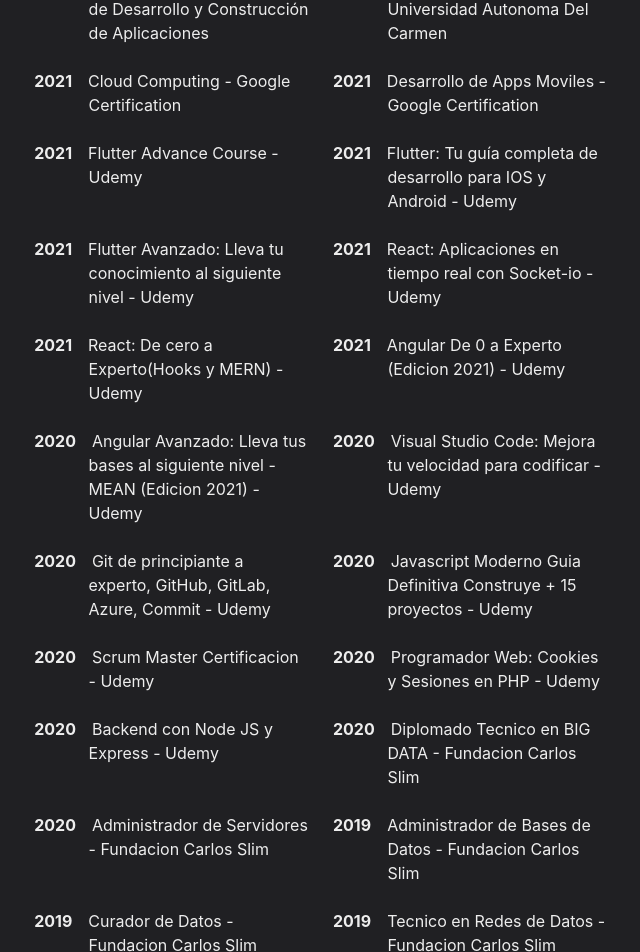
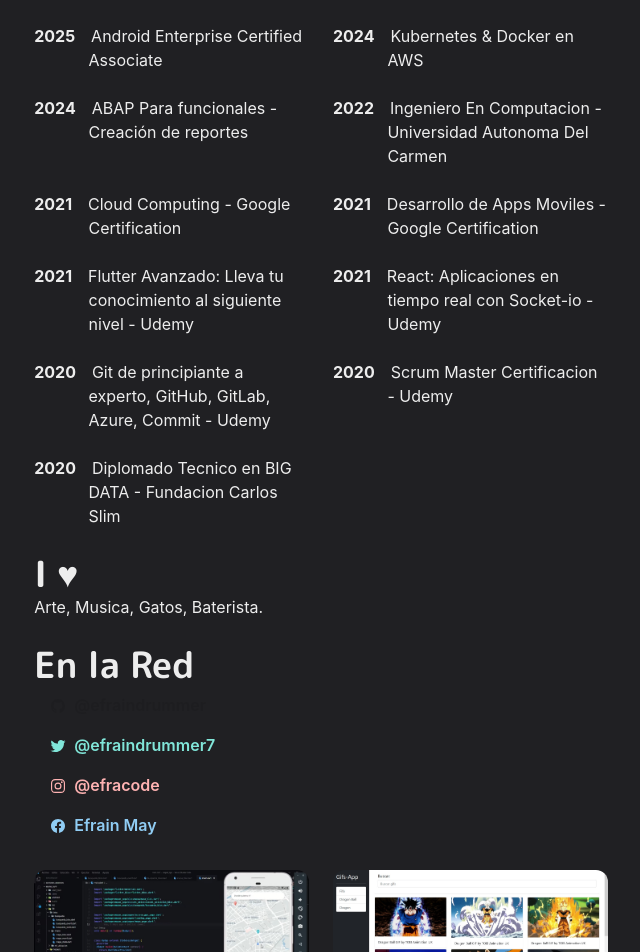
Before and after one commit to efraindrummer/efrawebsaite-nextjs-copywith, a Next.js app: page / in a window 1280 px wide. Shown: the part 3510-4462 px from the top of the page, without its empty margins (319-959 px from the left). Built offline with nearby package versions, Linux system fonts and the light colour scheme.

Commit message:
updated certifications

```diff
--- a/components/timeline.js
+++ b/components/timeline.js
@@ -48,7 +48,7 @@ export const TimelineItem = ({ year, title, description, subtitle, isRight, logo
           >
             <Image
               src={logo}
-              boxSize={{ base: "60px", md: "80px" }}
+              boxSize={{ base: "50px", md: "70px" }}
               borderRadius="full"
               alt="Company Logo"
             />
@@ -63,7 +63,7 @@ export const TimelineItem = ({ year, title, description, subtitle, isRight, logo
           boxShadow="xl"
           borderWidth={2}
           borderColor={borderColor}
-          maxWidth={{ base: "100%", md: "70%" }}
+          maxWidth={{ base: "90%", md: "70%" }}
           textAlign={{ base: "center", md: isRight ? "right" : "left" }}
           position="relative"
         >
--- a/pages/index.js
+++ b/pages/index.js
@@ -101,6 +101,19 @@ const Home = () => {
                         Estudios & Certificaciones
                     </Heading>
                     <SimpleGrid columns={[1, 2, 2]} gap={6}>
+
+                    <BioSection>
+                        <BioYear>2025</BioYear>
+                        Desarrollo Web con IA: OpenIA - DeepSeek, JS y NodeJS
+                    </BioSection>
+                    <BioSection>
+                        <BioYear>2025</BioYear>
+                        Android Enterprise Certified Professional
+                    </BioSection>
+                    <BioSection>
+                        <BioYear>2025</BioYear>
+                        Android Enterprise Certified Associate
+                    </BioSection>
                     <BioSection>
                         <BioYear>2024</BioYear>
                         Kubernetes & Docker en AWS
@@ -108,10 +121,6 @@ const Home = () => {
                     <BioSection>
                         <BioYear>2024</BioYear>
                         ABAP Para funcionales - Creación de reportes
-                    </BioSection>
-                    <BioSection>
-                        <BioYear>2024</BioYear>
-                        Fiori SAPUI5 - Herramientas de Desarrollo y Construcción de Aplicaciones
                     </BioSection>
                     <BioSection>
                         <BioYear>2022</BioYear>
@@ -127,14 +136,6 @@ const Home = () => {
                     </BioSection>
                     <BioSection>
                         <BioYear>2021</BioYear>
-                        Flutter Advance Course - Udemy
-                    </BioSection>
-                    <BioSection>
-                        <BioYear>2021</BioYear>
-                        Flutter: Tu guía completa de desarrollo para IOS y Android - Udemy
-                    </BioSection>
-                    <BioSection>
-                        <BioYear>2021</BioYear>
                         Flutter Avanzado: Lleva tu conocimiento al siguiente nivel - Udemy
                     </BioSection>
                     <BioSection>
@@ -142,28 +143,8 @@ const Home = () => {
                         React: Aplicaciones en tiempo real con Socket-io - Udemy
                     </BioSection>
                     <BioSection>
-                        <BioYear>2021</BioYear>
-                        React: De cero a Experto(Hooks y MERN) - Udemy
-                    </BioSection>
-                    <BioSection>
-                        <BioYear>2021</BioYear>
-                        Angular De 0 a Experto (Edicion 2021) - Udemy
-                    </BioSection>
-                    <BioSection>
-                        <BioYear>2020</BioYear>
-                        Angular Avanzado: Lleva tus bases al siguiente nivel - MEAN (Edicion 2021) - Udemy
-                    </BioSection>
-                    <BioSection>
-                        <BioYear>2020</BioYear>
-                        Visual Studio Code: Mejora tu velocidad para codificar - Udemy
-                    </BioSection>
-                    <BioSection>
                         <BioYear>2020</BioYear>
                         Git de principiante a experto, GitHub, GitLab, Azure, Commit - Udemy
-                    </BioSection>
-                    <BioSection>
-                        <BioYear>2020</BioYear>
-                        Javascript Moderno Guia Definitiva Construye + 15 proyectos - Udemy
                     </BioSection>
                     <BioSection>
                         <BioYear>2020</BioYear>
@@ -171,32 +152,9 @@ const Home = () => {
                     </BioSection>
                     <BioSection>
                         <BioYear>2020</BioYear>
-                        Programador Web: Cookies y Sesiones en PHP - Udemy
-                    </BioSection>
-                    <BioSection>
-                        <BioYear>2020</BioYear>
-                        Backend con Node JS y Express - Udemy
-                    </BioSection>
-                    <BioSection>
-                        <BioYear>2020</BioYear>
                         Diplomado Tecnico en BIG DATA - Fundacion Carlos Slim
                     </BioSection>
-                    <BioSection>
-                        <BioYear>2020</BioYear>
-                        Administrador de Servidores - Fundacion Carlos Slim
-                    </BioSection>
-                    <BioSection>
-                        <BioYear>2019</BioYear>
-                        Administrador de Bases de Datos - Fundacion Carlos Slim
-                    </BioSection>
-                    <BioSection>
-                        <BioYear>2019</BioYear>
-                        Curador de Datos - Fundacion Carlos Slim
-                    </BioSection>
-                    <BioSection>
-                        <BioYear>2019</BioYear>
-                        Tecnico en Redes de Datos - Fundacion Carlos Slim
-                    </BioSection>
+
                         {/* Añade más elementos aquí */}
                     </SimpleGrid>
                 </Section>
```
